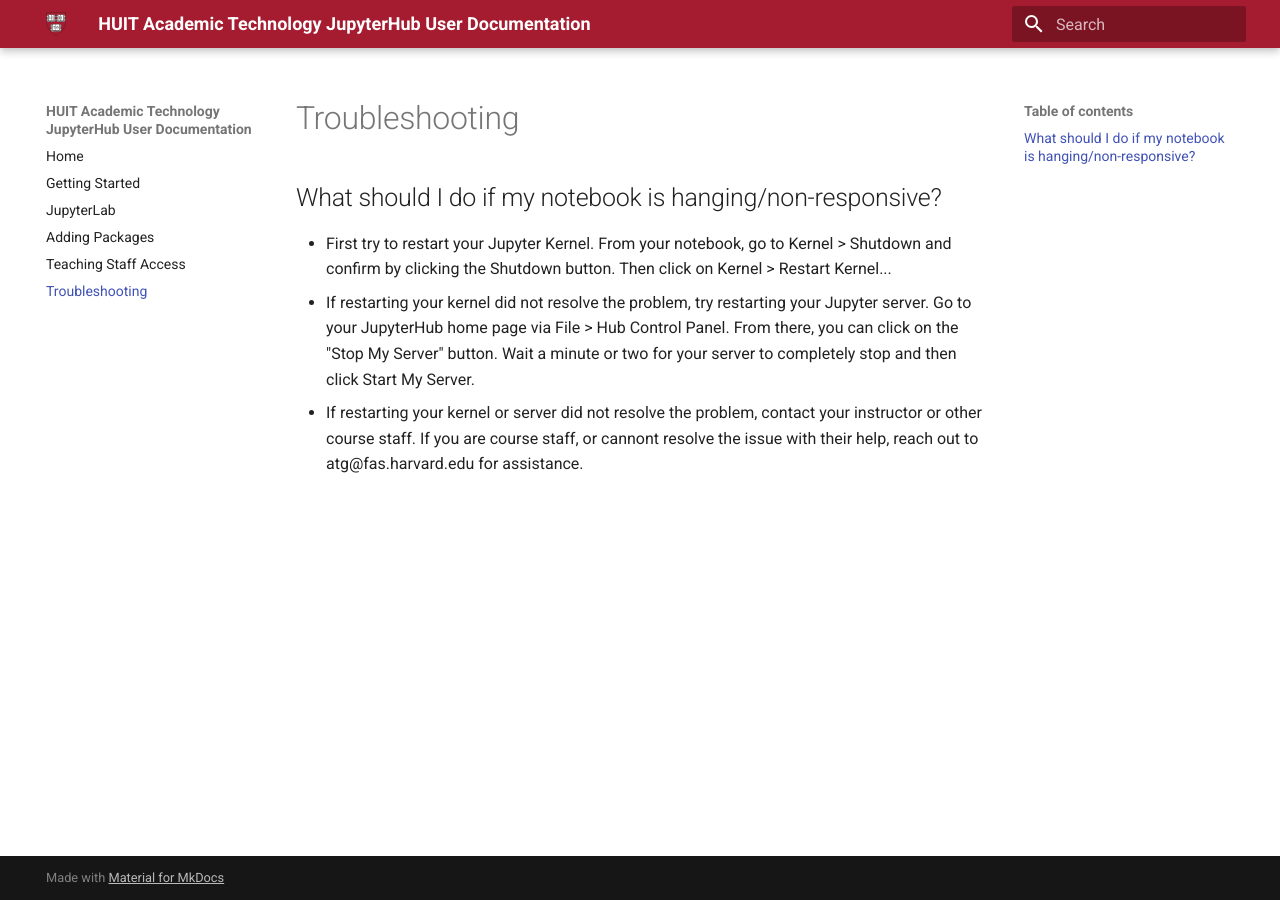
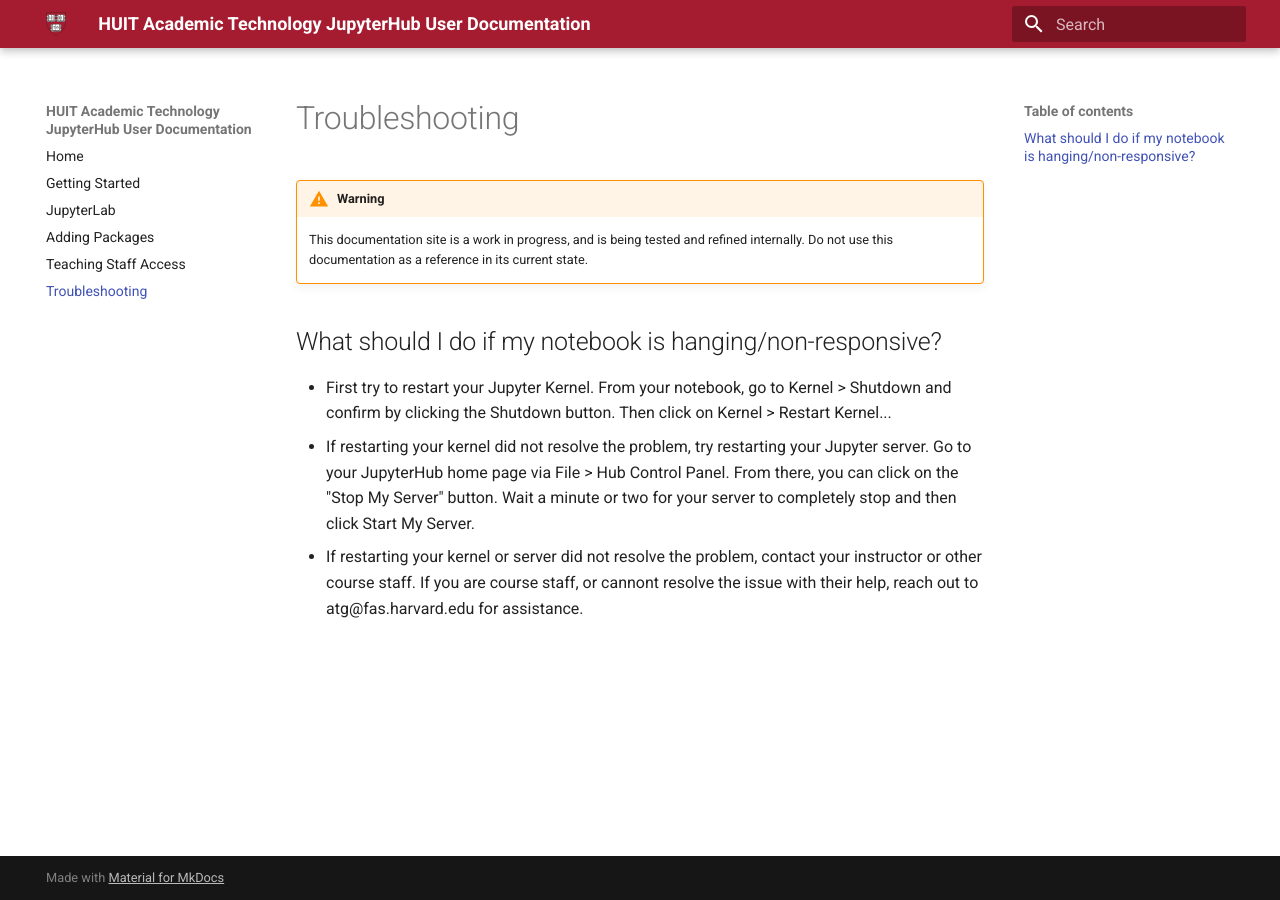
Before and after one commit to Harvard-ATG/huit-at-jupyterhub-user-docs, an MkDocs documentation site: the page built from docs/troubleshooting.md, in a window 1280 px wide. Built offline with MkDocs 1.6.1 and Material for MkDocs 9.7.7, drawn with Linux system fonts in a browser that asks for light colours.

Commit message:
add WIP warning

```diff
--- a/docs/troubleshooting.md
+++ b/docs/troubleshooting.md
@@ -1,4 +1,7 @@
 # Troubleshooting
+
+!!! warning
+    This documentation site is a work in progress, and is being tested and refined internally. Do not use this documentation as a reference in its current state.
 
 ## What should I do if my notebook is hanging/non-responsive?
 * First try to restart your Jupyter Kernel. From your notebook, go to Kernel > Shutdown and confirm by clicking the Shutdown button. Then click on Kernel > Restart Kernel...
```
Also changed, not shown: docs/teaching-staff-access.md (+3 -0 lines).
